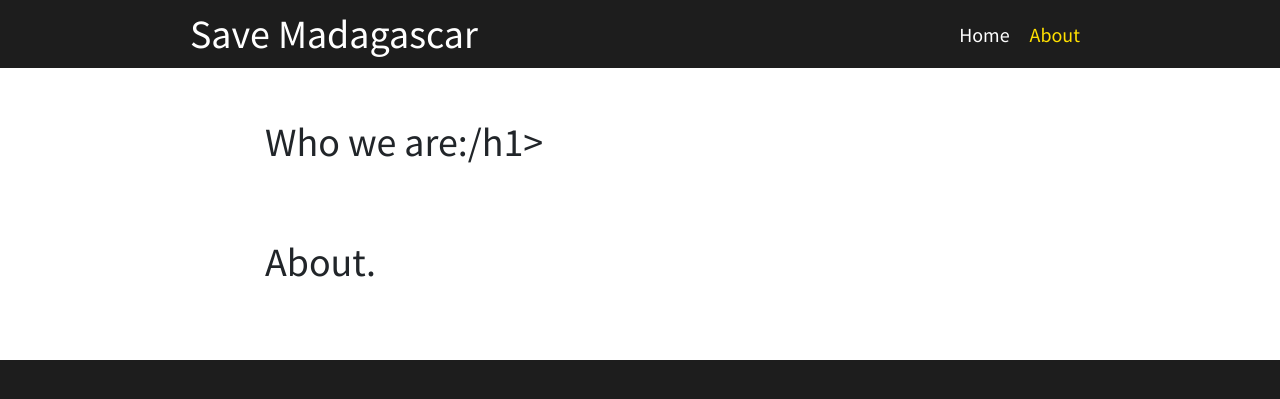
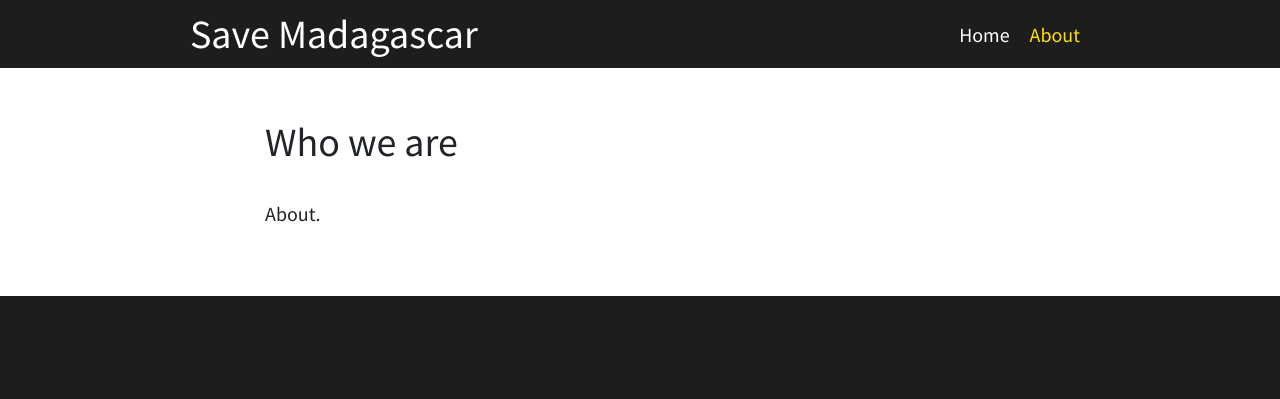
Before and after one commit to at07cm1/smadagascar_site, a Jekyll site: the page built from about.html, in a window 1280 px wide. Shown: the top 399 px of the page. Built offline with Jekyll 4.4.1, drawn with Linux system fonts in a browser that asks for light colours.

Commit message:
fixed typo

```diff
--- a/about.html
+++ b/about.html
@@ -7,7 +7,7 @@ navigation_weight: 3
 <div class="container">
 	<div class="blog-posts">
 		<div class="blog-post spacing">
-			<h1>Who we are:/h1>
+			<h1>Who we are</h1>
 			<p>
 				<br>
 				About.
```
